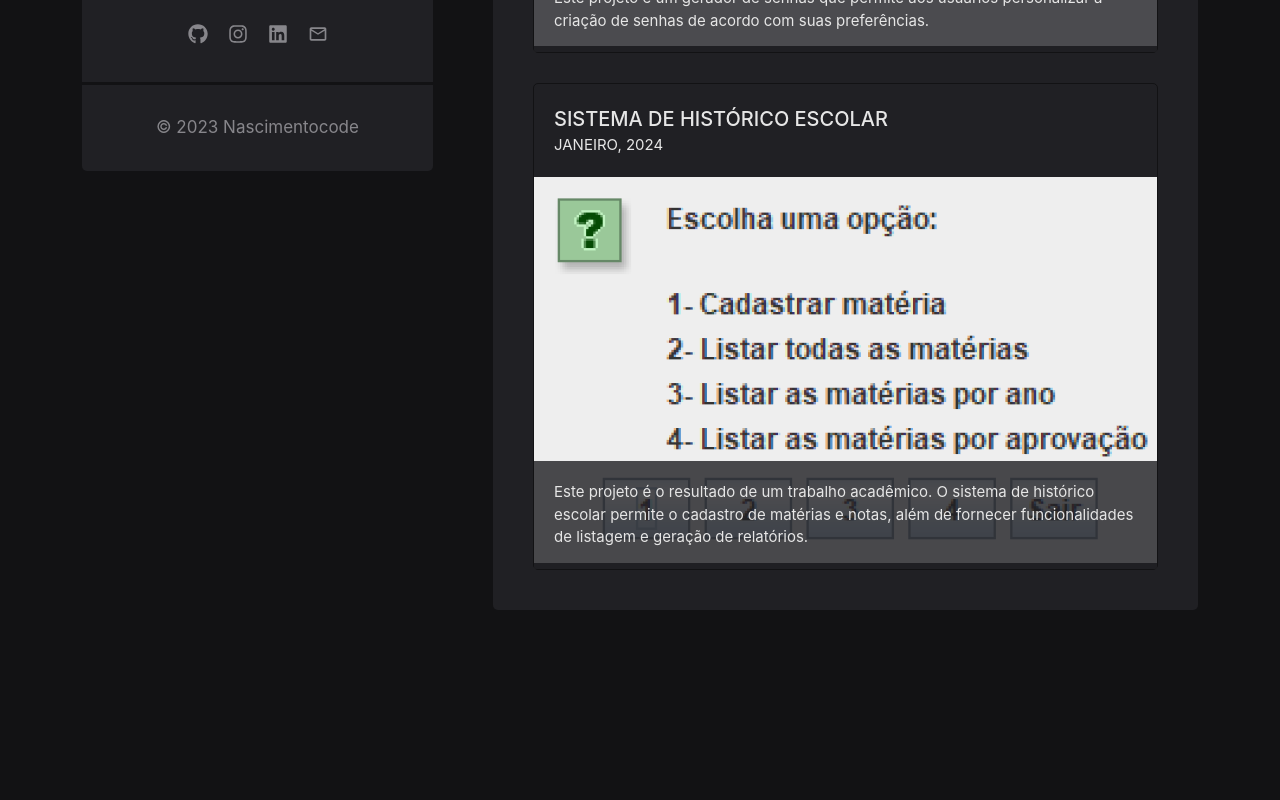
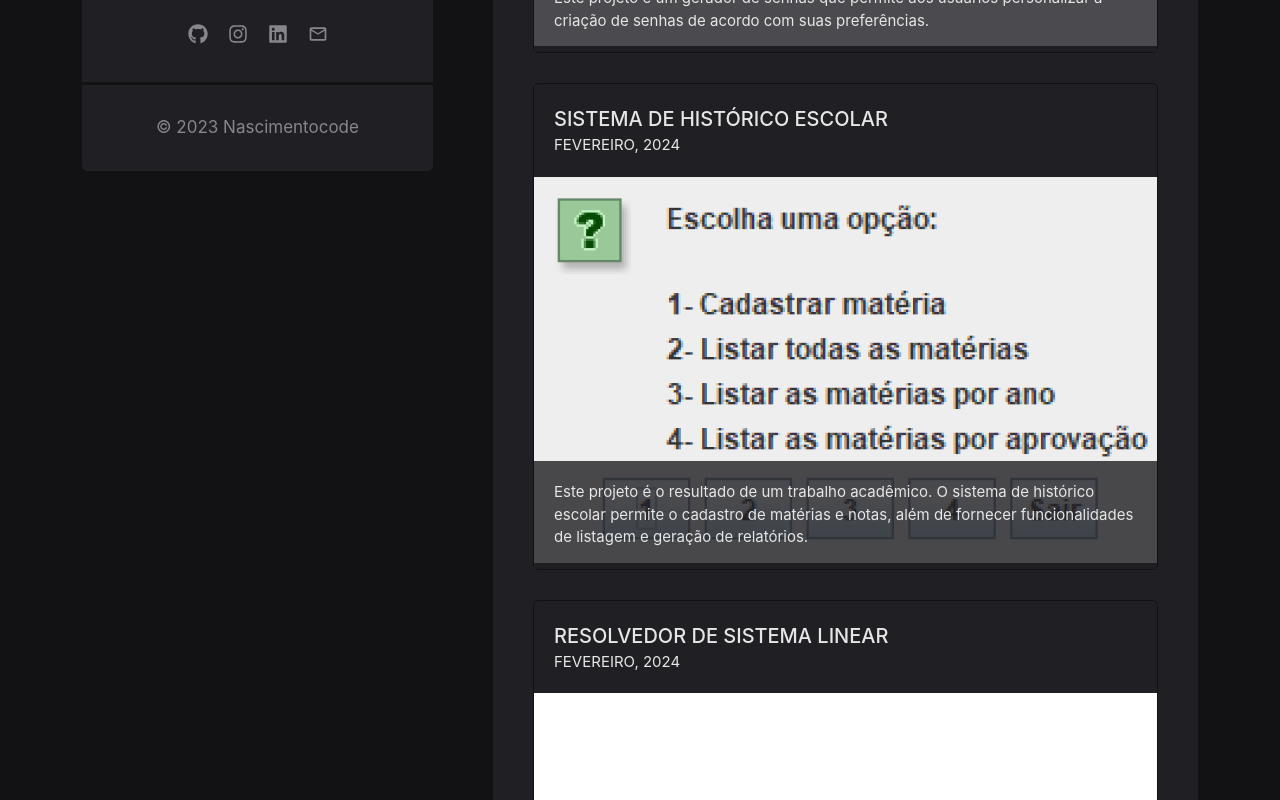
Before and after one commit to nascimentocode/personal-website, a React (Vite) app: page /personal-website/projetos in a window 1280 px wide. Shown: the part 800-1600 px from the top of the page. Before the commit the page ends 1466 px from the top, so only its background shows below. Built offline with nearby package versions, Linux system fonts and the light colour scheme.

Commit message:
Adding a new project

```diff
--- a/src/routes/Projects.jsx
+++ b/src/routes/Projects.jsx
@@ -2,6 +2,7 @@ import "../index.css"
 
 import PGImg from "../assets/projects/screenPasswordGenerator.png"
 import SHEImg from "../assets/projects/sistemaHistoricoEscolar.png"
+import SLImg from "../assets/projects/sistemaLinear.png"
 
 import CardProject from "../components/CardProject"
 
@@ -21,9 +22,16 @@ function Projects() {
                 <CardProject
                     link="https://github.com/nascimentocode/sistema-de-historico-escolar"
                     title="Sistema de Histórico Escolar"
-                    data="JANEIRO, 2024"
+                    data="FEVEREIRO, 2024"
                     img={SHEImg}
                     desc="Este projeto é o resultado de um trabalho acadêmico. O sistema de histórico escolar permite o cadastro de matérias e notas, além de fornecer funcionalidades de listagem e geração de relatórios"
+                />
+                <CardProject
+                    link="https://github.com/nascimentocode/trabalho-CN"
+                    title="Resolvedor de Sistema Linear"
+                    data="FEVEREIRO, 2024"
+                    img={SLImg}
+                    desc="Este projeto consiste em um resolvedor de sistemas lineares, que recebe uma entrada no formato CSV representando um sistema linear e retorna a solução desse sistema."
                 />
             </div>
         </section>
```
Also changed, not shown: src/assets/projects/sistemaLinear.png (added).
